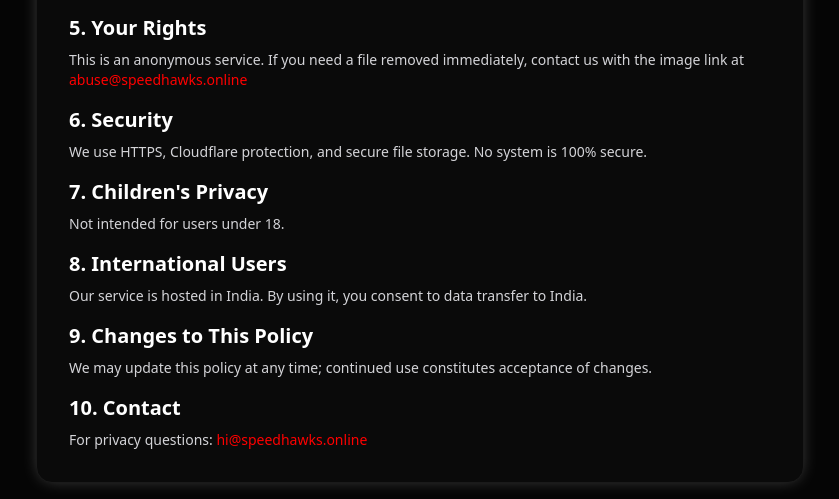
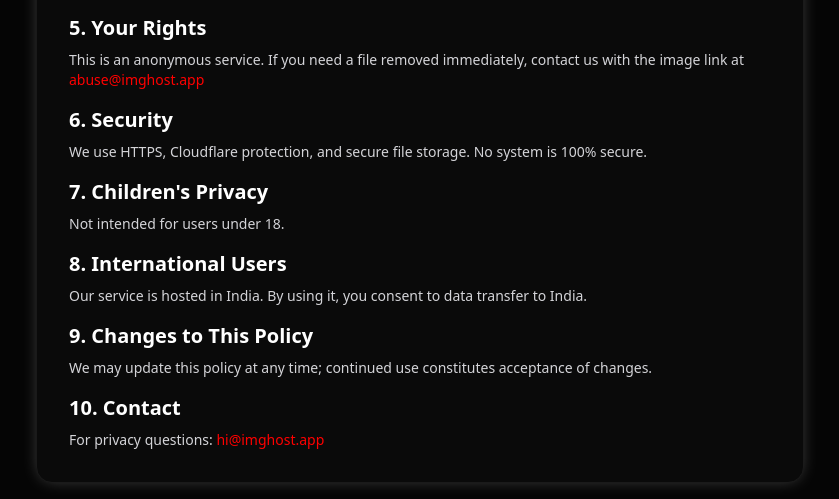
Before and after one commit to kusuta012/imghost, a Next.js app in the folder imghost-web/: page /privacy in a window 1280 px wide. Shown: the part 694-1193 px from the top of the page, without its empty margins (220-1059 px from the left). Built offline with nearby package versions, Linux system fonts and the light colour scheme.

Commit message:
switched to imghost.app

```diff
--- a/imghost-web/app/privacy/page.tsx
+++ b/imghost-web/app/privacy/page.tsx
@@ -65,7 +65,7 @@ export default function TermsPage() {
             <section className="mt-4">
                 <h2 className="text-xl font-semibold">5. Your Rights</h2>
                 <p className="mt-2 text-sm text-zinc-300">
-                 This is an anonymous service. If you need a file removed immediately, contact us with the image link at <a className="text-accent" href="mailto:abuse@speedhawks.online">abuse@speedhawks.online</a>
+                 This is an anonymous service. If you need a file removed immediately, contact us with the image link at <a className="text-accent" href="mailto:abuse@imghost.app">abuse@imghost.app</a>
                 </p>
             </section>
 
@@ -91,7 +91,7 @@ export default function TermsPage() {
 
             <section className="mt-4">
                 <h2 className="text-xl font-semibold">10. Contact</h2>
-                <p className="mt-2 text-sm text-zinc-300">For privacy questions: <a className="text-accent" href="mailto:hi@speedhawks.online">hi@speedhawks.online</a></p>
+                <p className="mt-2 text-sm text-zinc-300">For privacy questions: <a className="text-accent" href="mailto:hi@imghost.app">hi@imghost.app</a></p>
             </section>
             </div>
 
--- a/imghost-web/app/terms/page.tsx
+++ b/imghost-web/app/terms/page.tsx
@@ -84,7 +84,7 @@ export default function TermsPage() {
                 <section className="mt-4">
                     <h2 className="text-xl font-semibold">7. Reporting Abuse</h2>
                     <p className="mt-2 text-sm text-zinc-300">
-                        Report illegal or abusive content to: <a className="text-accent" href="mailto:abuse@speedhawks.online">abuse@speedhawks.online</a>
+                        Report illegal or abusive content to: <a className="text-accent" href="mailto:abuse@imghost.app">abuse@imghost.app</a>
                     </p>
                 </section>
 
@@ -95,7 +95,7 @@ export default function TermsPage() {
 
                 <section className="mt-4">
                     <h2 className="text-xl font-semibold">9. Contact</h2>
-                    <p className="mt-2 text-sm text-zinc-300">Email: <a className="text-accent" href="mailto:hi@speedhawks.online">hi@speedhawks.online</a></p>
+                    <p className="mt-2 text-sm text-zinc-300">Email: <a className="text-accent" href="mailto:hi@imghost.app">hi@imghost.app</a></p>
                 </section>
             </div>
 
```
Also changed, not shown: 1 other file (tests, documents, lock files or other folders).
